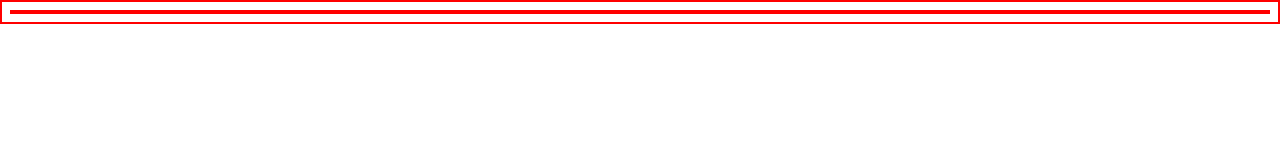
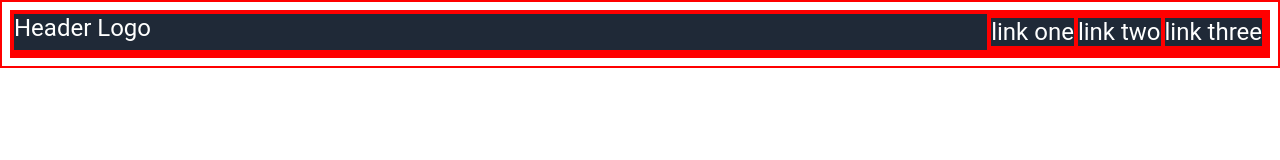
Before and after one commit to twinhitz/odin-landing-page, a plain HTML site: page index.html in a window 1280 px wide. Drawn offline with Linux system fonts and the light colour scheme.

Commit message:
Add div classes header, footer, content to stylesheet. Add linx to index and stylesheet

```diff
--- a/css/style.css
+++ b/css/style.css
@@ -3,3 +3,61 @@
     box-sizing: border-box;
 
 }
+
+
+body {
+    font-family: Roboto, sans-serif;
+    font-size: 18px;
+    display: flex;
+    flex-direction: column;
+
+
+}
+
+.header,
+.footer{
+    background-color: #1F2937;
+    color: #fff;
+}
+
+.header {
+ display: flex;
+ flex-direction: row;
+ justify-content: space-between;
+ font-size: 24px;
+ font-weight: 700px;
+
+}
+
+
+.content {
+
+
+}
+
+
+button {
+
+
+}
+
+
+ul {
+    list-style: none;
+    margin: 0;
+    padding: 0;
+    display: flex;
+    flex-direction: row;
+
+}
+
+a {
+    text-decoration: none;
+}
+
+
+
+.footer {
+
+
+}
--- a/index.html
+++ b/index.html
@@ -4,6 +4,7 @@
 </html>
 
     <head>
+        <meta charset="utf=8">
         <title></title>
     </head>
 
@@ -11,6 +12,18 @@
 
 
     <body>
+        <div class="header">
+        Header Logo
+            <ul>
+                <li>link one</li>
+                <li>link two</li>
+                <li> link three</li>
+            </ul></u>
+
+
+        </div>
+
+        <div class=" content"></div>
 
 
 
```
